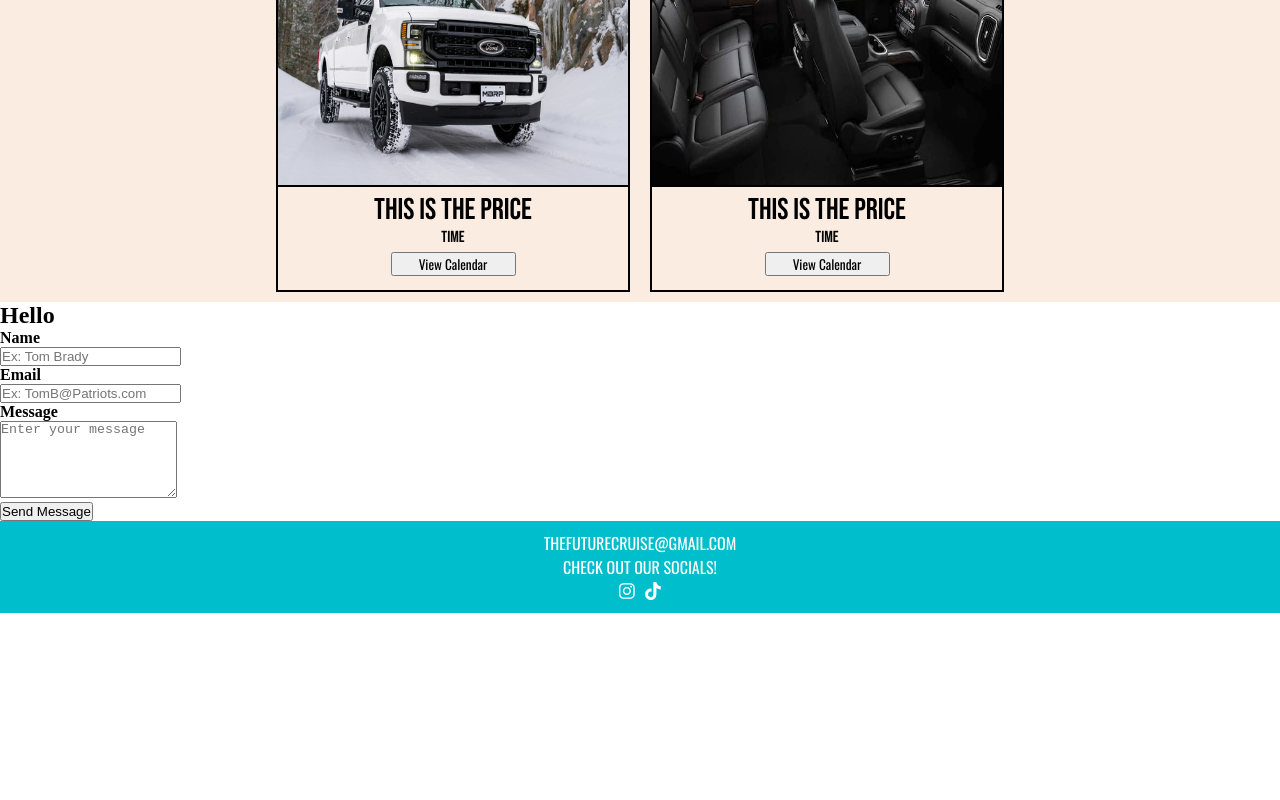
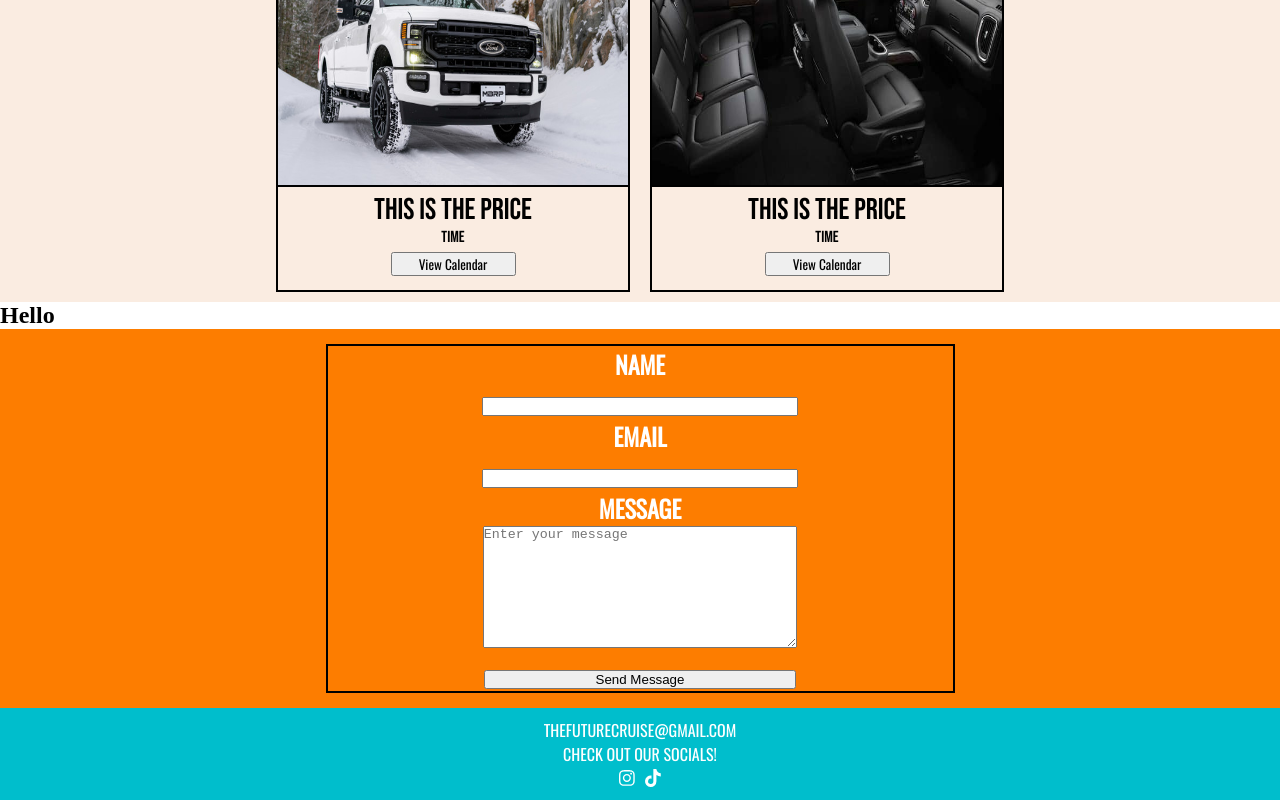
Before and after one commit to MattBaum4/FC2024FRONT, a React (Create React App) app in the folder fc-app/fc2024app/: page / in a window 1280 px wide. Shown: the part 2140-2940 px from the top of the page. Before the commit the page ends 2753 px from the top, so only its background shows below. Built offline with nearby package versions, Linux system fonts and the light colour scheme.

Commit message:
started the styling for the message area, need to revamp

```diff
--- a/fc-app/fc2024app/src/components/body-section/Body.jsx
+++ b/fc-app/fc2024app/src/components/body-section/Body.jsx
@@ -162,44 +162,50 @@ const BodySection = () => {
 
         <div className="contact-section">
           <h2>Hello</h2>
-          <Form ref={formRef} onSubmit={sendEmail}>
+          <div className="emailjs-cont">
+          <Form className="form-real" ref={formRef} onSubmit={sendEmail}>
         {/* Your form fields go here */}
-        <Form.Group controlId="formName">
-          <h4 className="txt-words">Name</h4>
+          <Form.Group  controlId="formName">
+          <h4 className="txt-words">NAME</h4>
           <Form.Control
+            className="form-grps-ne"
             type="text"
-            placeholder="Ex: Tom Brady"
+            // placeholder="John Smith"
             name="name"
             required
           />
         </Form.Group>
 
-        <Form.Group controlId="formEmail">
-          <h4 className="txt-words">Email</h4>
+        <Form.Group  controlId="formEmail">
+          <h4 className="txt-words">EMAIL</h4>
           <Form.Control
+            className="form-grps-ne"
             type="email"
-            placeholder="Ex: TomB@Patriots.com"
+            // placeholder="JSmith@example.com"
             name="email"
             required
           />
         </Form.Group>
 
         <Form.Group className="form-msg-box" controlId="formMessage">
-          <h4 className="txt-words">Message</h4>
+          <h4 className="txt-words">MESSAGE</h4>
           <Form.Control
             as="textarea"
             id="message-box"
-            rows={5} // Set an initial number of visible rows
+            rows={8} // Set an initial number of visible rows
             placeholder="Enter your message"
             name="message"
             required
           />
         </Form.Group>
-
-        <Button variant="primary" type="submit">
+        <div id="sub-btn-cnt">
+          <Button className="btn-actual" variant="primary" type="submit">
           Send Message
         </Button>
+        </div>
+
       </Form>
+          </div>
         </div>
     </>
   );
--- a/fc-app/fc2024app/src/components/body-section/body.css
+++ b/fc-app/fc2024app/src/components/body-section/body.css
@@ -7,3 +7,33 @@
 #hero1 {
   width: 100%;
 }
+
+.emailjs-cont{
+  padding: 15px;
+  background-color: #FD7D00;
+  font-family: "Oswald", sans-serif;
+  color: white;
+  font-size: 24px;
+}
+.form-real{
+  border: 2px solid black;
+  width: 50%;
+  display: flex;
+  flex-direction: column;
+  text-align: center;
+  margin: auto;
+
+}
+.form-grps-ne{
+  width: 50%;
+}
+#message-box{
+  width: 50%;
+}
+#sub-btn-cnt{
+  justify-content: center;
+
+}
+.btn-actual{
+  width: 50%;
+}
```
